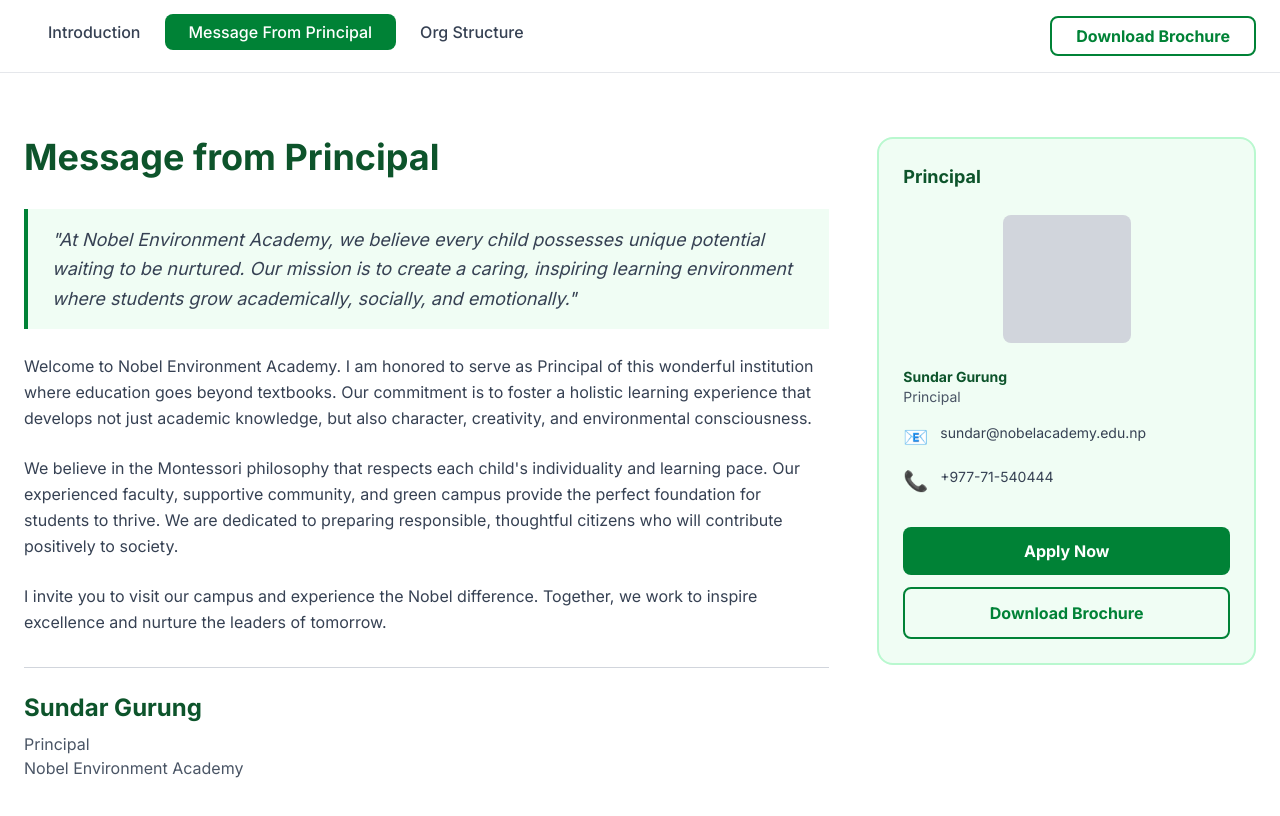
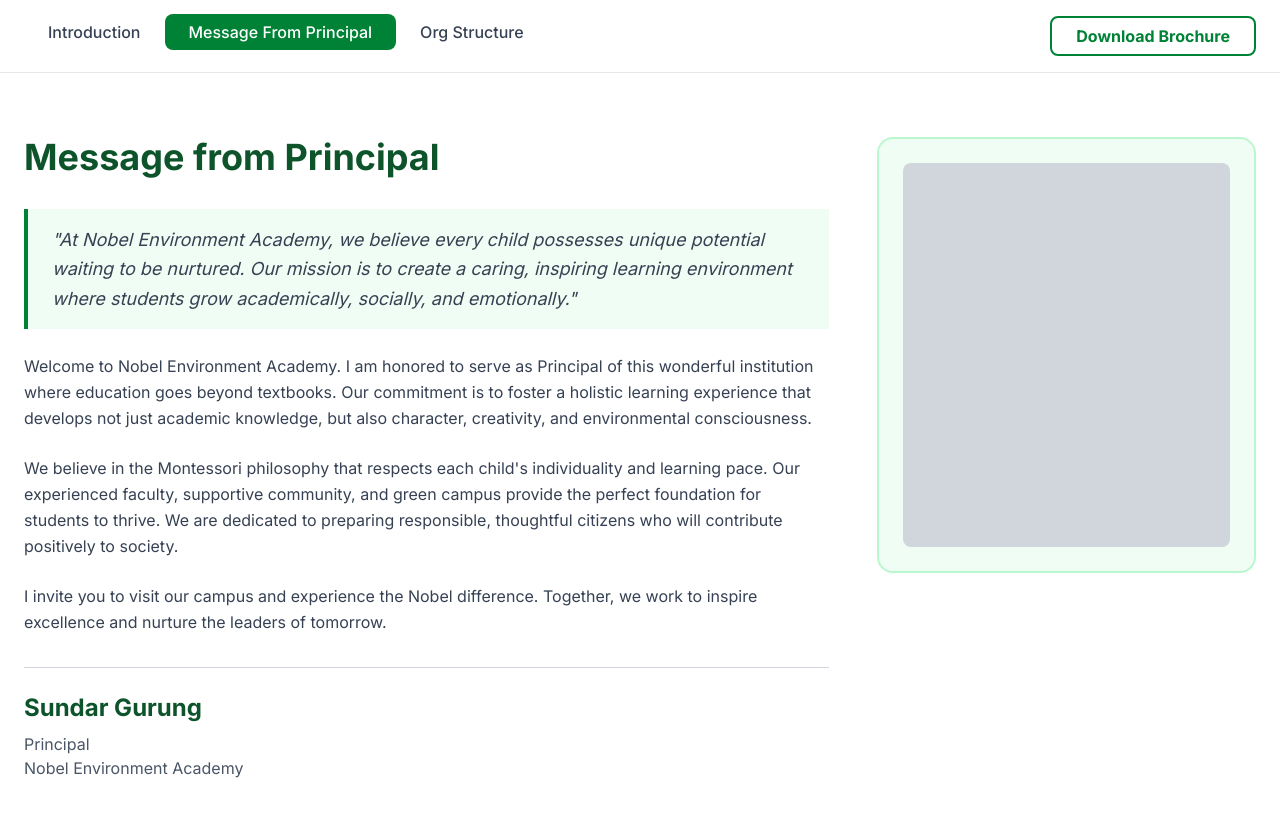
Before and after one commit to ayush236/nobel, a Next.js app: page /about/principal in a window 1280 px wide. Shown: the part 400-1216 px from the top of the page. Built offline with nearby package versions, Linux system fonts and the light colour scheme.

Commit message:
fix about section

```diff
--- a/app/about/principal/page.tsx
+++ b/app/about/principal/page.tsx
@@ -100,41 +100,10 @@
             {/* Right Column - Sidebar */}
             <div className="lg:col-span-1">
               {/* Principal Info Card */}
-              <div className="sticky top-24 bg-green-50 border-2 border-green-200 rounded-2xl p-6 mb-6">
-                <h3 className="text-lg font-bold text-green-900 mb-6">Principal</h3>
+              <div className="sticky top-24 bg-green-50 border-2 border-green-200 rounded-2xl p-6 mb-6 h-auto">
 
-                <div className="bg-gray-300 w-32 h-32 rounded-lg mx-auto mb-6"></div>
+                <div className="bg-gray-300  h-96 rounded-lg mx-auto "></div>
 
-                <div className="space-y-4 text-sm mb-8">
-                  <div>
-                    <h4 className="font-bold text-green-900">Sundar Gurung</h4>
-                    <p className="text-gray-600">Principal</p>
-                  </div>
-                  <div className="flex gap-3">
-                    <span className="text-xl">📧</span>
-                    <span className="text-gray-700">sundar@nobelacademy.edu.np</span>
-                  </div>
-                  <div className="flex gap-3">
-                    <span className="text-xl">📞</span>
-                    <span className="text-gray-700">+977-71-540444</span>
-                  </div>
-                </div>
-
-                {/* Buttons */}
-                <div className="space-y-3">
-                  <Link
-                    href="/contact"
-                    className="block w-full text-center px-6 py-3 bg-green-700 hover:bg-green-800 text-white font-bold rounded-lg transition duration-300"
-                  >
-                    Apply Now
-                  </Link>
-                  <Link
-                    href="/brochure"
-                    className="block w-full text-center px-6 py-3 border-2 border-green-700 text-green-700 font-bold rounded-lg hover:bg-green-50 transition duration-300"
-                  >
-                    Download Brochure
-                  </Link>
-                </div>
               </div>
             </div>
           </div>
```
